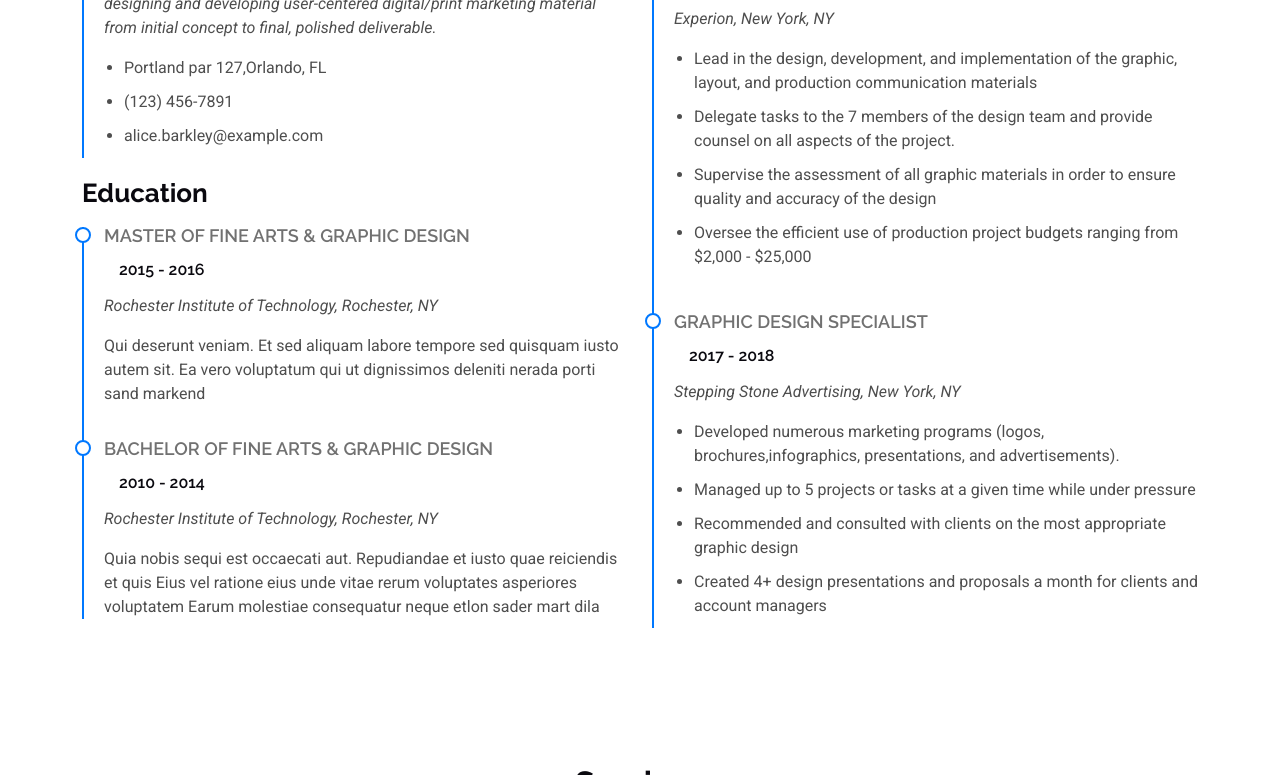
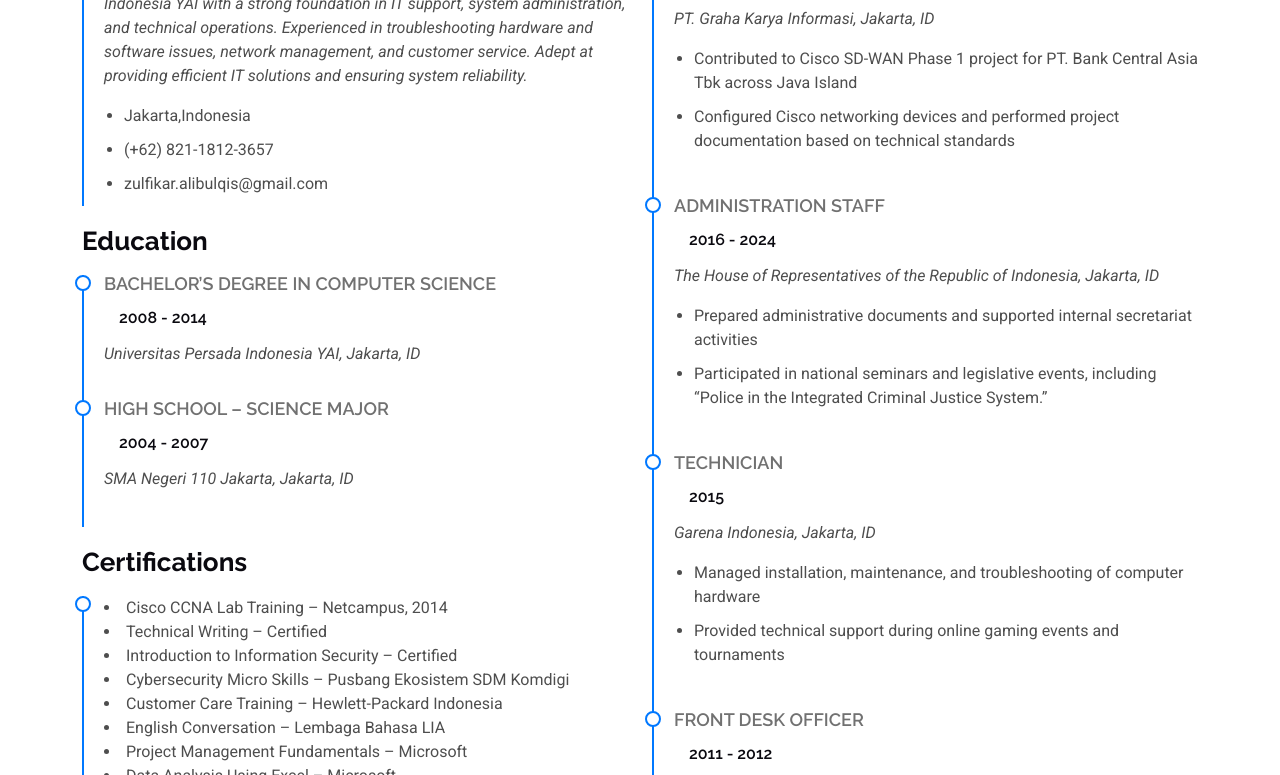
Before and after one commit to zulfikaralibulqis/zulfikaralibulqis.github.io, a plain HTML site: page index.html in a window 1280 px wide. Shown: the part 2151-2926 px from the top of the page. Drawn offline with Linux system fonts and the light colour scheme.

Commit message:
Update Resume

```diff
--- a/index.html
+++ b/index.html
@@ -87,7 +87,7 @@
 
       <div class="container d-flex flex-column align-items-center justify-content-center text-center" data-aos="fade-up" data-aos-delay="100">
         <h2>I am Zulfikar Ali Bulqis</h2>
-        <p><span class="typed" data-typed-items="Network Engineer, IT Support, IT Security, Database Administrator, Freelancer"></span></p>
+        <p><span class="typed" data-typed-items="Network Engineer, IT Support, IT Security, Freelancer"></span></p>
       </div>
 
     </section><!-- /Hero Section -->
@@ -231,7 +231,7 @@
       <!-- Section Title -->
       <div class="container section-title" data-aos="fade-up">
         <h2>Resume</h2>
-        <p>Necessitatibus eius consequatur ex aliquid fuga eum quidem sint consectetur velit</p>
+        <p>IT Enthusiast | Cybersecurity Learner | Problem Solver</p>
       </div><!-- End Section Title -->
 
       <div class="container">
@@ -242,28 +242,41 @@
             <h3 class="resume-title">Sumary</h3>
 
             <div class="resume-item pb-0">
-              <h4>Brandon Johnson</h4>
-              <p><em>Innovative and deadline-driven Graphic Designer with 3+ years of experience designing and developing user-centered digital/print marketing material from initial concept to final, polished deliverable.</em></p>
+              <h4>Zulfikar Ali Bulqis</h4>
+              <p><em>A highly motivated Computer Science graduate from Universitas Persada Indonesia YAI with a strong
+foundation in IT support, system administration, and technical operations. Experienced in
+troubleshooting hardware and software issues, network management, and customer service. Adept
+at providing efficient IT solutions and ensuring system reliability.</em></p>
               <ul>
-                <li>Portland par 127,Orlando, FL</li>
-                <li>(123) 456-7891</li>
-                <li>alice.barkley@example.com</li>
+                <li>Jakarta,Indonesia</li>
+                <li>(+62) 821-1812-3657</li>
+                <li>zulfikar.alibulqis@gmail.com</li>
               </ul>
             </div><!-- Edn Resume Item -->
 
             <h3 class="resume-title">Education</h3>
             <div class="resume-item">
-              <h4>Master of Fine Arts &amp; Graphic Design</h4>
-              <h5>2015 - 2016</h5>
-              <p><em>Rochester Institute of Technology, Rochester, NY</em></p>
-              <p>Qui deserunt veniam. Et sed aliquam labore tempore sed quisquam iusto autem sit. Ea vero voluptatum qui ut dignissimos deleniti nerada porti sand markend</p>
+              <h4>Bachelor’s Degree in Computer Science</h4>
+              <h5>2008 - 2014</h5>
+              <p><em>Universitas Persada Indonesia YAI, Jakarta, ID</em></p>
             </div><!-- Edn Resume Item -->
 
             <div class="resume-item">
-              <h4>Bachelor of Fine Arts &amp; Graphic Design</h4>
-              <h5>2010 - 2014</h5>
-              <p><em>Rochester Institute of Technology, Rochester, NY</em></p>
-              <p>Quia nobis sequi est occaecati aut. Repudiandae et iusto quae reiciendis et quis Eius vel ratione eius unde vitae rerum voluptates asperiores voluptatem Earum molestiae consequatur neque etlon sader mart dila</p>
+              <h4>High School – Science Major</h4>
+              <h5>2004 - 2007</h5>
+              <p><em>SMA Negeri 110 Jakarta, Jakarta, ID</em></p>
+            </div><!-- Edn Resume Item -->
+
+            <h3 class="resume-title">Certifications</h3>
+            <div class="resume-item">
+              <li>Cisco CCNA Lab Training – Netcampus, 2014</li>
+              <li>Technical Writing – Certified</li>
+              <li>Introduction to Information Security – Certified</li>
+              <li>Cybersecurity Micro Skills – Pusbang Ekosistem SDM Komdigi</li>
+              <li>Customer Care Training – Hewlett-Packard Indonesia</li>
+              <li>English Conversation – Lembaga Bahasa LIA</li>
+              <li>Project Management Fundamentals – Microsoft</li>
+              <li>Data Analysis Using Excel – Microsoft</li>
             </div><!-- Edn Resume Item -->
 
           </div>
@@ -271,26 +284,42 @@
           <div class="col-lg-6" data-aos="fade-up" data-aos-delay="200">
             <h3 class="resume-title">Professional Experience</h3>
             <div class="resume-item">
-              <h4>Senior graphic design specialist</h4>
-              <h5>2019 - Present</h5>
-              <p><em>Experion, New York, NY </em></p>
+              <h4>Network Engineer</h4>
+              <h5>2025</h5>
+              <p><em>PT. Graha Karya Informasi, Jakarta, ID </em></p>
               <ul>
-                <li>Lead in the design, development, and implementation of the graphic, layout, and production communication materials</li>
-                <li>Delegate tasks to the 7 members of the design team and provide counsel on all aspects of the project. </li>
-                <li>Supervise the assessment of all graphic materials in order to ensure quality and accuracy of the design</li>
-                <li>Oversee the efficient use of production project budgets ranging from $2,000 - $25,000</li>
+                <li>Contributed to Cisco SD-WAN Phase 1 project for PT. Bank Central Asia Tbk across Java Island</li>
+                <li>Configured Cisco networking devices and performed project documentation based on technical standards</li>
               </ul>
             </div><!-- Edn Resume Item -->
 
             <div class="resume-item">
-              <h4>Graphic design specialist</h4>
-              <h5>2017 - 2018</h5>
-              <p><em>Stepping Stone Advertising, New York, NY</em></p>
+              <h4>Administration Staff</h4>
+              <h5>2016 - 2024</h5>
+              <p><em>The House of Representatives of the Republic of Indonesia, Jakarta, ID</em></p>
               <ul>
-                <li>Developed numerous marketing programs (logos, brochures,infographics, presentations, and advertisements).</li>
-                <li>Managed up to 5 projects or tasks at a given time while under pressure</li>
-                <li>Recommended and consulted with clients on the most appropriate graphic design</li>
-                <li>Created 4+ design presentations and proposals a month for clients and account managers</li>
+                <li>Prepared administrative documents and supported internal secretariat activities</li>
+                <li>Participated in national seminars and legislative events, including “Police in the Integrated Criminal Justice System.”</li>
+              </ul>
+            </div><!-- Edn Resume Item -->
+
+            <div class="resume-item">
+              <h4>Technician</h4>
+              <h5>2015</h5>
+              <p><em>Garena Indonesia, Jakarta, ID</em></p>
+              <ul>
+                <li>Managed installation, maintenance, and troubleshooting of computer hardware</li>
+                <li>Provided technical support during online gaming events and tournaments</li>
+              </ul>
+            </div><!-- Edn Resume Item -->
+
+            <div class="resume-item">
+              <h4>Front Desk Officer</h4>
+              <h5>2011 - 2012</h5>
+              <p><em>PT. Sentral Total Dinamika (Outsourcing for Hewlett-Packard Service Center), Jakarta, ID</em></p>
+              <ul>
+                <li>Delivered front desk and customer service at the HP Service Center</li>
+                <li>Scheduled repairs and documented service activities</li>
               </ul>
             </div><!-- Edn Resume Item -->
 
```
